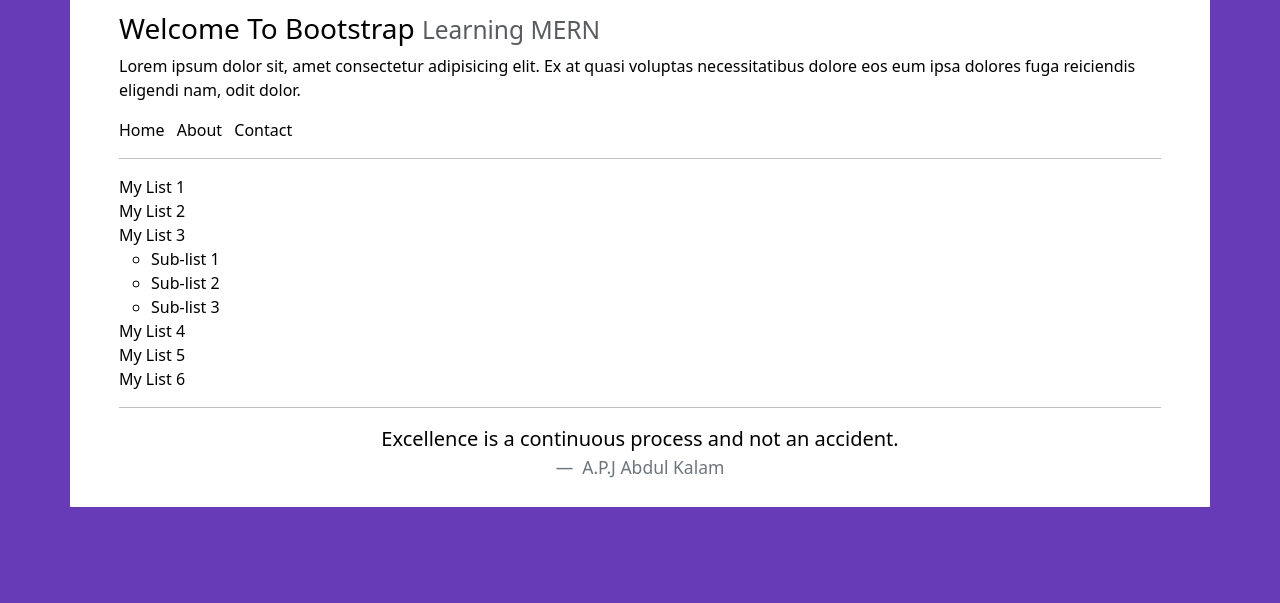
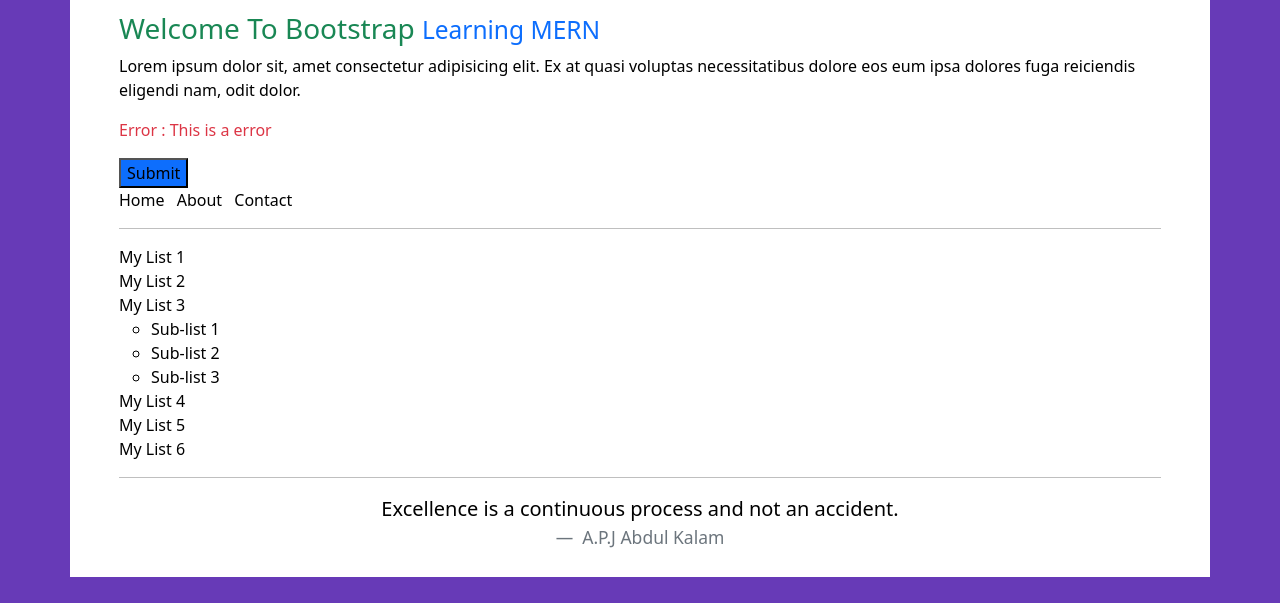
Before and after one commit to Gokulcasper/Bootstrap-typography, a plain HTML site: page index.html in a window 1280 px wide. Shown: the part 197-800 px from the top of the page. Drawn offline with Linux system fonts and the light colour scheme.

Commit message:
Learned Bootstrap color

```diff
--- a/index.html
+++ b/index.html
@@ -15,20 +15,21 @@
   </head>
   <body>
     <div class="container p50">
-      <h1>Welcome To Bootstrap</h1>
+      <h1 >Welcome To Bootstrap</h1>
       <p>Lets Starts Learning Bootstrap</p>
     </div>
     <div class="container color-1 height-500 px-5">
       <!-- <h5 class="display-4">Welcome To Bootstrap<small class="text-muted">Learning MERN</small></h5> -->
-      <h3>
-        Welcome To Bootstrap <small class="text-muted"> Learning MERN </small>
+      <h3 class="text-success">
+        Welcome To Bootstrap <small class="text-primary"> Learning MERN </small>
       </h3>
       <!-- <p class="lead"></p> -->
-      <p>
-        Lorem ipsum dolor sit, amet consectetur adipisicing elit. Ex at quasi
+      <p>Lorem ipsum dolor sit, amet consectetur adipisicing elit. Ex at quasi
         voluptas necessitatibus dolore eos eum ipsa dolores fuga reiciendis
-        eligendi nam, odit dolor.
-      </p>
+        eligendi nam, odit dolor.  </p>
+        <p class="text-danger">Error : This is a error</p>
+      <button class="bg-primary">Submit</button>
+
       <ul class="list-inline">
         <li class="list-inline-item ">Home</li>
         <li class="list-inline-item">About</li>
```
